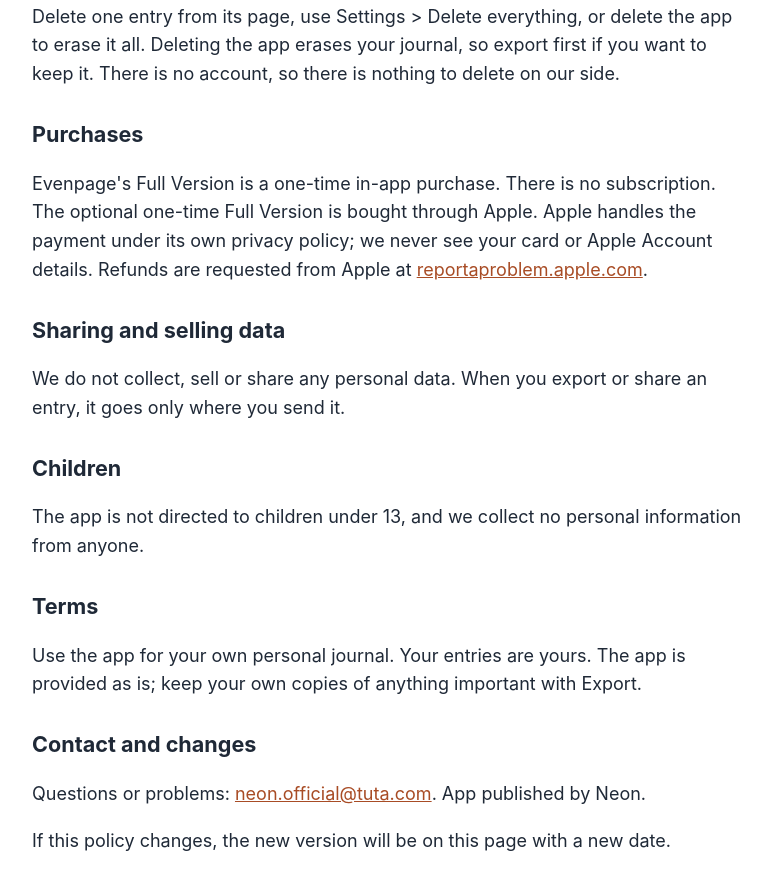
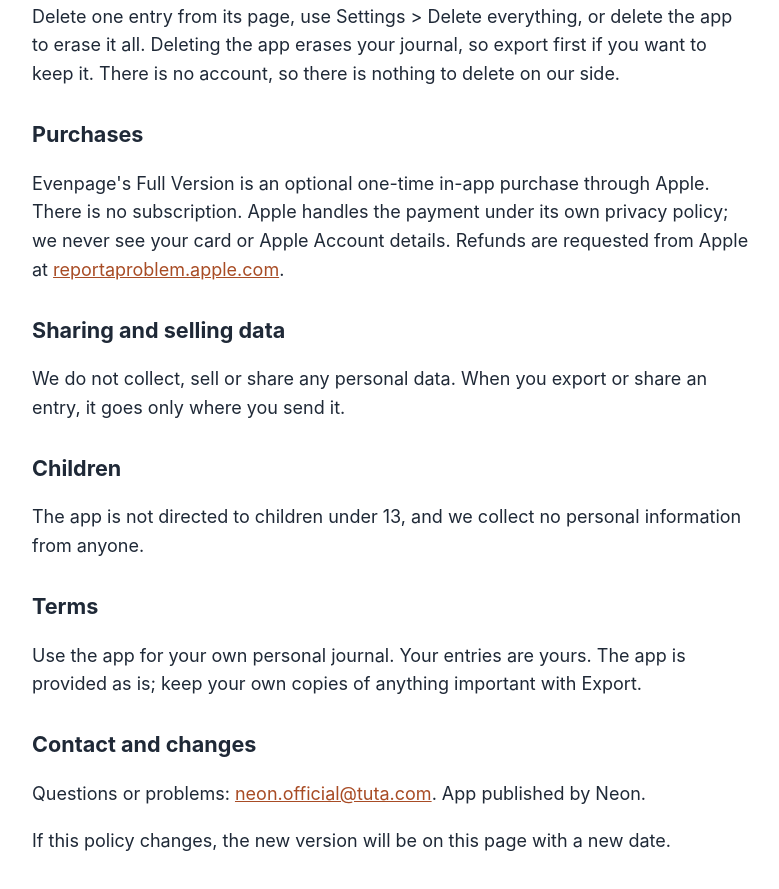
Before and after one commit to neon-app-studio/apps-site, a plain HTML site: page evenpage/privacy.html in a window 1280 px wide. Shown: the part 1455-2344 px from the top of the page, without its empty margins (248-1027 px from the left). Drawn offline with Linux system fonts and the light colour scheme.

Commit message:
Evenpage privacy: tighten the Full Version purchase sentence
Drop the repeated one-time-purchase line so the Purchases section says it once.

```diff
--- a/evenpage/privacy.html
+++ b/evenpage/privacy.html
@@ -22,7 +22,7 @@
 <p>Entries, photo copies and settings are stored inside the app on your iPhone. They are included in your normal iPhone or iCloud backup, which Apple handles. Settings &gt; Backup &gt; Back up now makes a backup file that goes only where you choose, and Export makes a text copy the same way. Automatic iCloud backup is off unless you turn it on; when it is on, the app saves a backup file into your own iCloud Drive, on your Apple Account. We never receive any of these copies.</p>
 <p>Delete one entry from its page, use Settings &gt; Delete everything, or delete the app to erase it all. Deleting the app erases your journal, so export first if you want to keep it. There is no account, so there is nothing to delete on our side.</p>
 <h2>Purchases</h2>
-<p>Evenpage's Full Version is a one-time in-app purchase. There is no subscription. The optional one-time Full Version is bought through Apple. Apple handles the payment under its own privacy policy; we never see your card or Apple Account details. Refunds are requested from Apple at <a href="https://reportaproblem.apple.com">reportaproblem.apple.com</a>.</p>
+<p>Evenpage's Full Version is an optional one-time in-app purchase through Apple. There is no subscription. Apple handles the payment under its own privacy policy; we never see your card or Apple Account details. Refunds are requested from Apple at <a href="https://reportaproblem.apple.com">reportaproblem.apple.com</a>.</p>
 <h2>Sharing and selling data</h2>
 <p>We do not collect, sell or share any personal data. When you export or share an entry, it goes only where you send it.</p>
 <h2>Children</h2>
```
